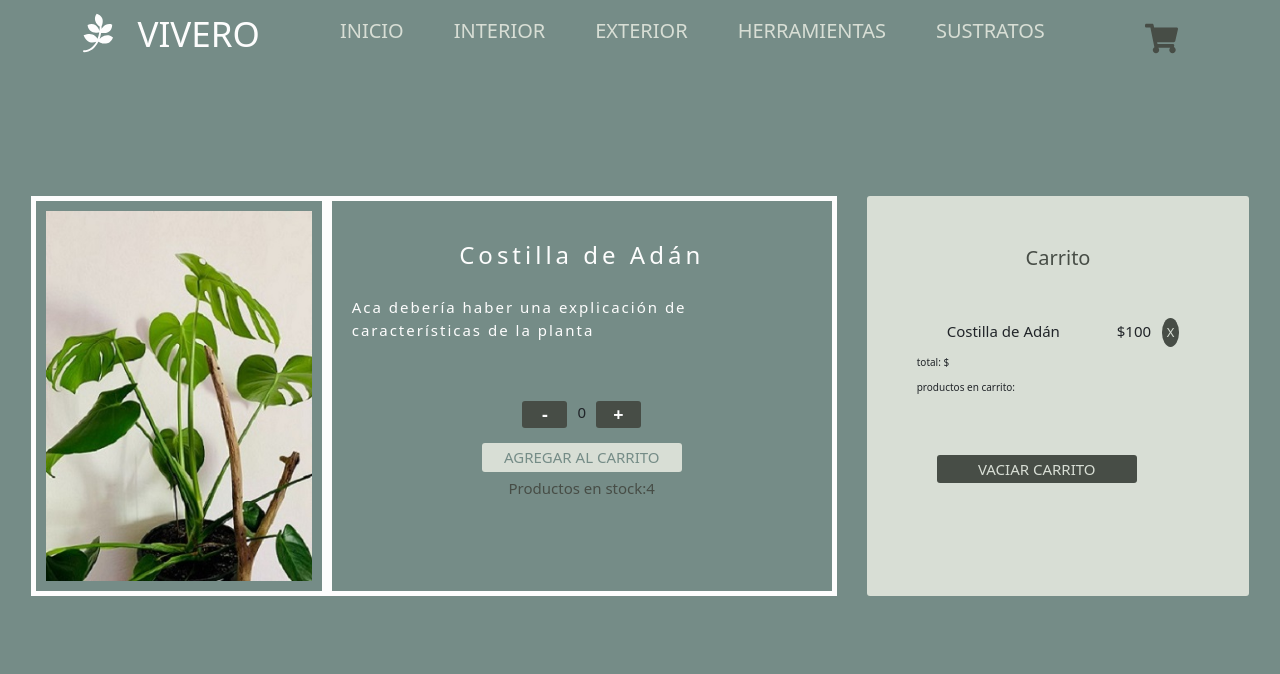
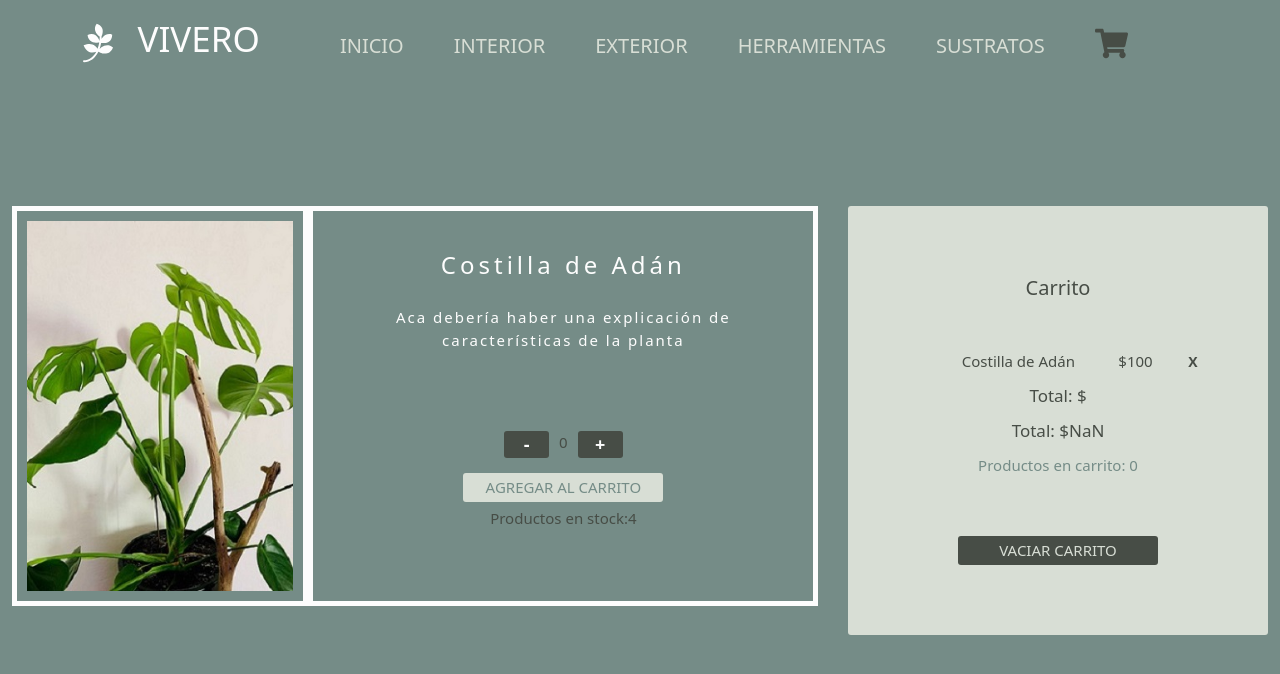
Before and after one commit to mariaflorenciaferreira/my-app, a React (Create React App) app: page /item/1 in a window 1280 px wide. Both pictures are taken after a click on the button "AGREGAR AL CARRITO". Shown: the top 674 px of the page. Built offline with nearby package versions, Linux system fonts and the light colour scheme.

Commit message:
Desafío 10: CartView (error total productos)

```diff
--- a/src/components/ItemDetailContainer.js
+++ b/src/components/ItemDetailContainer.js
@@ -40,7 +40,7 @@ function ItemDetailContainer(){
     return(
 
         <div className="itemContainer">
-            {loading ? "Cargando detalles" : <ItemDetail item={item} stock={item.stock} />}
+            {loading ? "CARGANDO DETALLES" : <ItemDetail item={item} stock={item.stock} />}
         </div>
     )
 }
--- a/src/components/NavBar.js
+++ b/src/components/NavBar.js
@@ -17,7 +17,7 @@ function NavBar() {
             <Link to="/categoria/exterior" className="navLinks" >EXTERIOR</Link>
             <Link to="/categoria/herramientas" className="navLinks" >HERRAMIENTAS</Link>
             <Link to="/categoria/sustratos" className="navLinks" >SUSTRATOS</Link>
-            <Link to="/Cart"><CartWidget/></Link>
+            <Link to="/Cart" ><CartWidget/></Link>
 
 
             </Nav>
--- a/src/context/CartContext.js
+++ b/src/context/CartContext.js
@@ -60,7 +60,7 @@ export const CartContextProvider= ({children})=>{
 
 
             cartAux.forEach((item)=>{
-                auxTotalPrice+=(item.product.price*item.count)
+                auxTotalPrice+=(product.price*item.count)
                 setTotalPrice(auxTotalPrice)
 
                 auxTotalProducts+=item.count
@@ -97,6 +97,8 @@ export const CartContextProvider= ({children})=>{
 
 
 
+
+
     return(
 
         <CartContext.Provider
@@ -104,7 +106,9 @@ export const CartContextProvider= ({children})=>{
             addItem,
             removeItem,
             clear,
-            cart
+            cart,
+            totalPrice,
+            totalProducts
         }}>
 
             {children}
--- a/src/pages/Cart.js
+++ b/src/pages/Cart.js
@@ -9,12 +9,13 @@ const Cart=()=>{
 
 
     return (
-        <>
+    <div  className="counterContainer" >
       <h2 className="cartTitle">Carrito</h2>
 
       {cart.map(item=>(
+        <div key={item.product.item.id} className="productCartCont">
 
-            <div key={item.product.item.id} className="productCartCont">
+
 
           <p className="cartItem">{item.product.item.name}</p>
           <p className="cartPrice">${item.product.item.price}</p>
@@ -25,12 +26,13 @@ const Cart=()=>{
 
       ))}
 
-            <p>total: ${totalPrice}</p>
-            <p>productos en carrito:{totalProducts}</p>
+        <p className="totalCart">Total: ${totalPrice.value}</p>
+        <p className="totalCart">Total: ${totalPrice}</p>
+        <p className="totalProducts">Productos en carrito: {totalProducts}</p>
         <button className="clearBtn" id="empty" onClick={clear} > VACIAR CARRITO</button>
 
+    </div>
 
-        </>
     )
 }
 
--- a/src/styles.scss
+++ b/src/styles.scss
@@ -43,7 +43,8 @@ background-color:$cuaternary-color;
 .brandLogo{
     color: $primary-color;
     font-size: 4rem ;
-    margin-bottom: 1.8rem;
+    margin:1rem 0rem 1.8rem 0rem;
+
 }
 
 .navLinks{
@@ -51,6 +52,7 @@ background-color:$cuaternary-color;
     font-size:2rem;
     text-decoration: none;
     margin-left: 5rem;
+    margin-top: 1rem;
 }
 
 .navLinks:hover{
@@ -58,10 +60,16 @@ background-color:$cuaternary-color;
 
 }
 
-.cartWidg{
+.cartWidgOn{
     color: $ternary-color;
     font-size: 3.3rem;
-    margin-left:10rem;
+    padding-left: 5rem;
+
+
+}
+
+.cartWidgOff{
+    visibility: hidden;
 
 }
 
@@ -100,6 +108,7 @@ li{
     flex-direction: column;
     justify-content: center;
     align-items: center;
+    padding: 2rem;
 }
 
 .counterText{
@@ -224,6 +233,15 @@ color:$ternary-color ;
 
 }
 
+.itemContainer{
+    display: flex;
+    justify-content: center;
+    font-size: 1.8rem;
+    color: $ternary-color;
+    text-align: center;
+    background-color: $cuaternary-color;
+}
+
 .itemDetail{
 
     border: solid $primary-color 0.5rem;    height: 40rem;
@@ -293,26 +311,24 @@ color:$ternary-color ;
 .cartPrice{
     @extend .cartItem;
     width: 2rem;
-    margin-right: 0.5rem;
+
 }
 
 
 
 .deleteItemBtn{
-    margin:0.75rem 2rem;
-    background-color:  $ternary-color;
-    font-size: 1.3rem;
+    margin-left: 5rem;
+    font-size: 1.4rem;
     border: none;
-    border-radius: 50%;
-    height: min-content;
-    color:$secondary-color;
+    font-weight: bold;
+    background-color:transparent;
+    color: $ternary-color ;
     text-align: center;
-    padding: 0.5rem;
+
 }
 
 
 .clearBtn{
-
     font-size: 1.5rem;
     padding: 0.3rem;
     width: 200px;
@@ -324,3 +340,15 @@ color:$ternary-color ;
 
 
 }
+
+.totalCart{
+    font-size: 1.7rem;
+    color: $ternary-color;
+    text-align: left;
+}
+
+.totalProducts{
+    font-size: 1.5rem;
+    color: $cuaternary-color;
+    text-align: left;
+}
--- a/src/widget/CartWidget.js
+++ b/src/widget/CartWidget.js
@@ -1,7 +1,13 @@
 import {FaShoppingCart} from "react-icons/fa";
+import { CartContext } from "../context/CartContext"
+import {useContext} from "react"
+
 
 function CartWidget(){
-    return <h3 className="cartWidg"><FaShoppingCart/></h3>
+
+    const{cart}=useContext(CartContext)
+
+    return <h3 className={cart.length>0 ? "cartWidgOn":"cartWidgOff"}><FaShoppingCart/></h3>
 }
 
 export default CartWidget;
```
Lines whose indentation alone changed are shown as unchanged.
